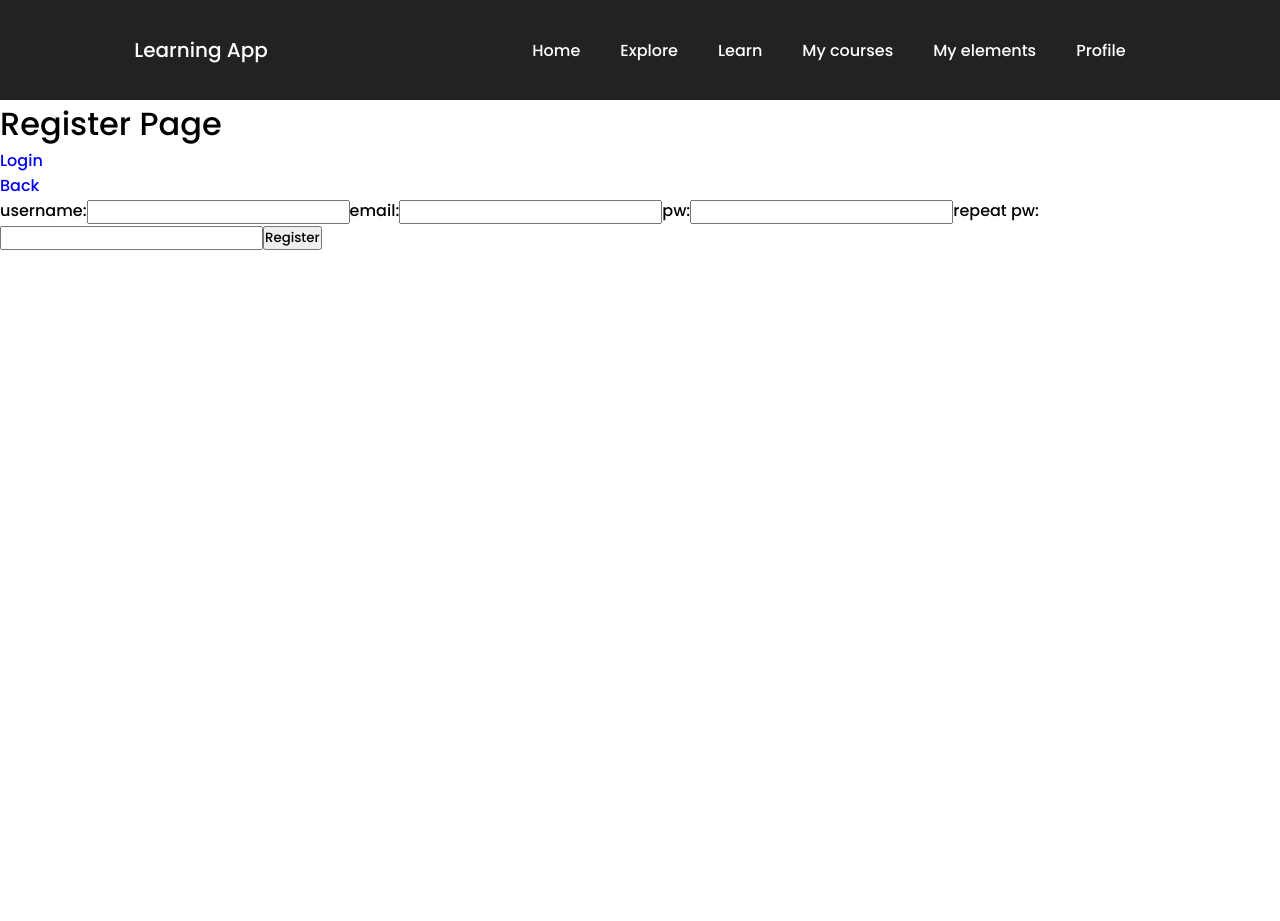
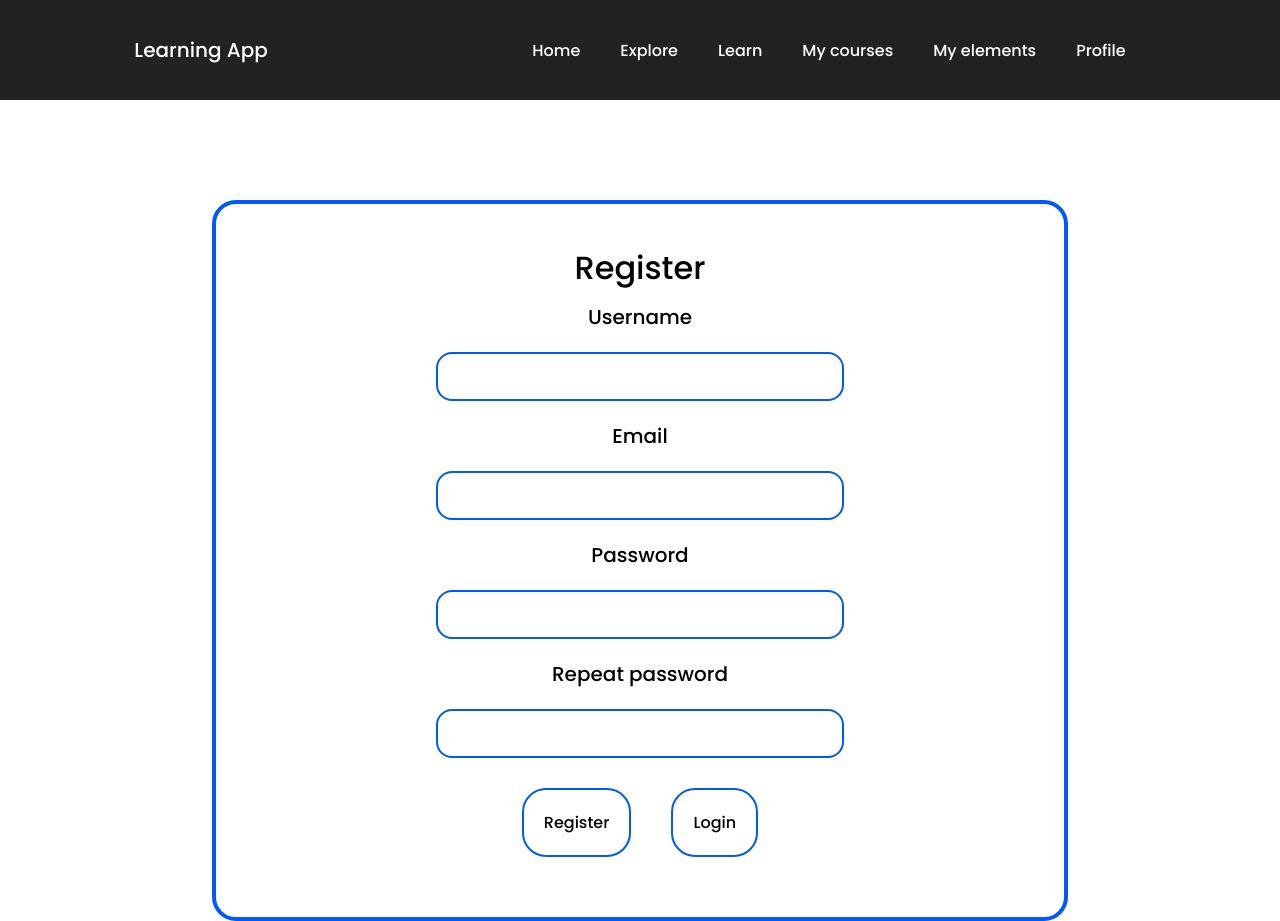
Before and after one commit to kowalskibf/DolphinCourses, a React (Vite) app in the folder frontend/: page /register in a window 1280 px wide. Before the commit the page ends 800 px from the top, so only its background shows below. Built offline with nearby package versions, Linux system fonts and the light colour scheme.

Commit message:
LoginPage & RegisterPage CSS + respo

```diff
--- a/frontend/src/screens/LoginPage.tsx
+++ b/frontend/src/screens/LoginPage.tsx
@@ -1,5 +1,6 @@
 import React, { useEffect, useState } from 'react';
 import '../App.css';
+import "../styles/LoginPage.css";
 
 export default function LoginPage() {
     const [username, setUsername] = useState<string>("");
@@ -38,18 +39,30 @@ export default function LoginPage() {
     };
 
     return (
-        <>
-            <h1>Login page</h1>
-            <form onSubmit={(e) => e.preventDefault()}>
-                username:
-                <input type="text" value={username} onChange={(e) => setUsername(e.target.value)} />
-                password:
-                <input type="password" value={password} onChange={(e) => setPassword(e.target.value)} />
-                <button type="button" onClick={handleLogin}>Login</button>
-            </form>
-            {error ? error : ""}
-            <a href="/register">Register</a>
-        </>
+        <div id="create-course-main" className="text-align-center">
+            <h1>Login</h1>
+            <div className="create-course-label-box">
+                Username
+            </div>
+            <input className="create-course-input-text" type="text" value={username} onChange={(e) => setUsername(e.target.value)} />
+            <div className="create-course-label-box">
+                Password
+            </div>
+            <input className="create-course-input-text" type="password" value={password} onChange={(e) => setPassword(e.target.value)} />
+            <br />
+            {error && (
+                <span className="red">
+                    {error}
+                    <br />
+                </span>
+            )}
+            <button className="create-course-step-button" type="button" onClick={handleLogin}>Login</button>
+            <a href="/register">
+                <button className="create-course-step-button">
+                    Register
+                </button>
+            </a>
+        </div>
     )
 
 
--- a/frontend/src/screens/RegisterPage.tsx
+++ b/frontend/src/screens/RegisterPage.tsx
@@ -1,6 +1,7 @@
 import React, { useEffect, useState } from 'react';
 import '../App.css';
 import { API_URL } from '../constants';
+import "../styles/RegisterPage.css";
 
 export default function RegisterPage() {
     const [username, setUsername] = useState<string>("");
@@ -103,29 +104,61 @@ export default function RegisterPage() {
     }
 
     return (
-        <>
-            <h1>Register Page</h1>
-
-            <a href="/login">Login</a>
+        <div id="create-course-main" className="text-align-center">
+            <h1>Register</h1>
+            <div className="create-course-label-box">
+                Username
+            </div>
+            <input className="create-course-input-text" type="text" value={username} onChange={(e) => setUsername(e.target.value)} />
+            {errorUsername && (
+                <span className="red">
+                    <br />
+                    {errorUsername}
+                </span>
+            )}
+            <div className="create-course-label-box">
+                Email
+            </div>
+            <input className="create-course-input-text" type="email" value={email} onChange={(e) => setEmail(e.target.value)} />
+            {errorEmail && (
+                <span className="red">
+                    <br />
+                    {errorEmail}
+                </span>
+            )}
+            <div className="create-course-label-box">
+                Password
+            </div>
+            <input className="create-course-input-text" type="password" value={password1} onChange={(e) => setPassword1(e.target.value)} />
+            {errorPassword1 && (
+                <span className="red">
+                    <br />
+                    {errorPassword1}
+                </span>
+            )}
+            <div className="create-course-label-box">
+                Repeat password
+            </div>
+            <input className="create-course-input-text" type="password" value={password2} onChange={(e) => setPassword2(e.target.value)} />
+            {errorPassword2 && (
+                <span className="red">
+                    <br />
+                    {errorPassword2}
+                </span>
+            )}
             <br />
-            <a href="/">Back</a>
-            <br />
-            {errorUsername ? errorUsername : ''}
-            {errorEmail ? errorEmail : ''}
-            {errorPassword1 ? errorPassword1 : ''}
-            {errorPassword2 ? errorPassword2 : ''}
-            {errorGlobal ? errorGlobal : ''}
-            <form onSubmit={(e) => e.preventDefault()}>
-                username:
-                <input type="text" value={username} onChange={(e) => setUsername(e.target.value)} />
-                email:
-                <input type="email" value={email} onChange={(e) => setEmail(e.target.value)} />
-                pw:
-                <input type="password" value={password1} onChange={(e) => setPassword1(e.target.value)} />
-                repeat pw:
-                <input type="password" value={password2} onChange={(e) => setPassword2(e.target.value)} />
-                <button type="button" onClick={handleRegister}>Register</button>
-            </form>
-        </>
+            {errorGlobal && (
+                <span className="red">
+                    <br />
+                    {errorGlobal}
+                </span>
+            )}
+            <button className="create-course-step-button" type="button" onClick={handleRegister}>Register</button>
+            <a href="/login">
+                <button className="create-course-step-button">
+                    Login
+                </button>
+            </a>
+        </div>
     );
 };
```
Also changed, not shown: frontend/src/styles/LoginPage.css (added).
